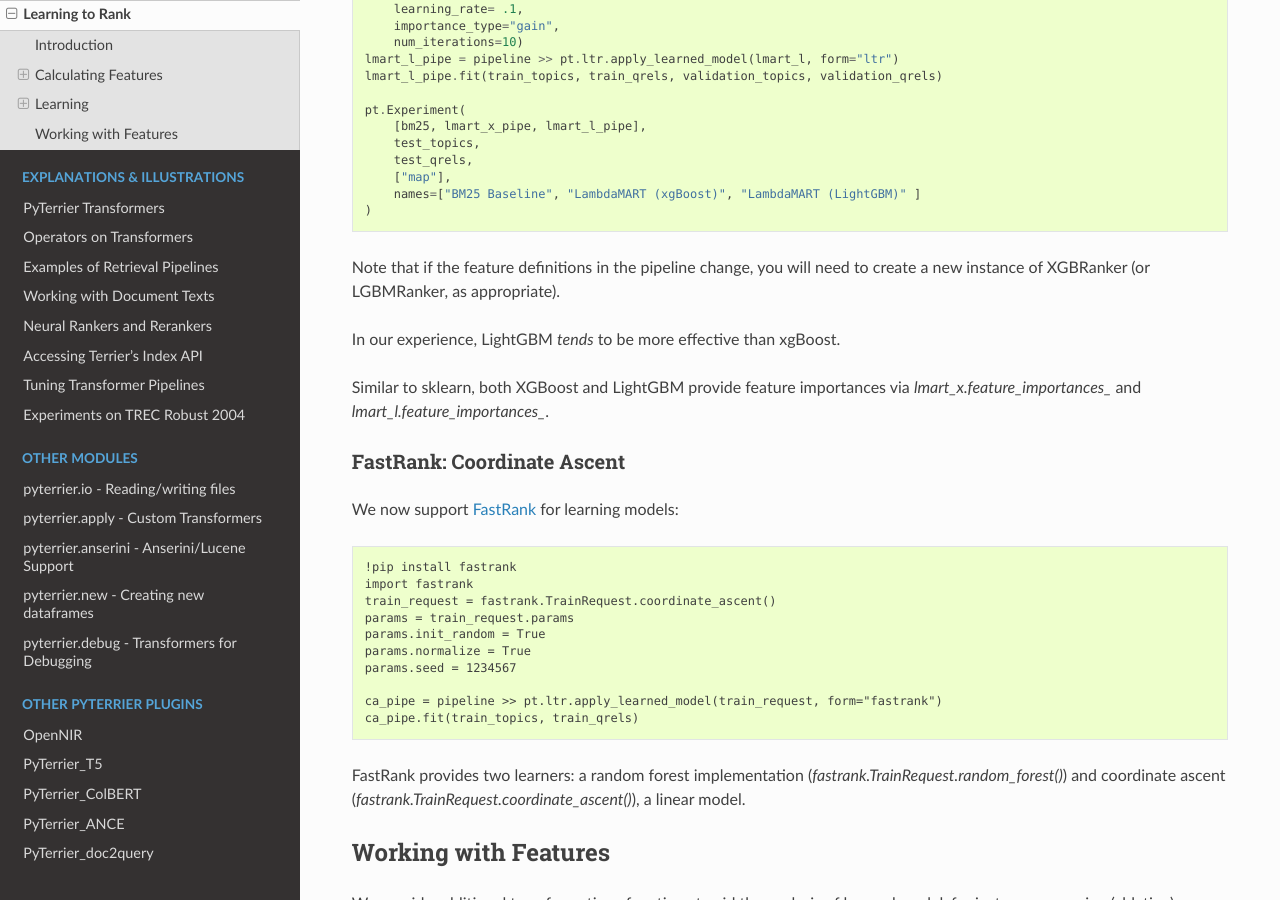
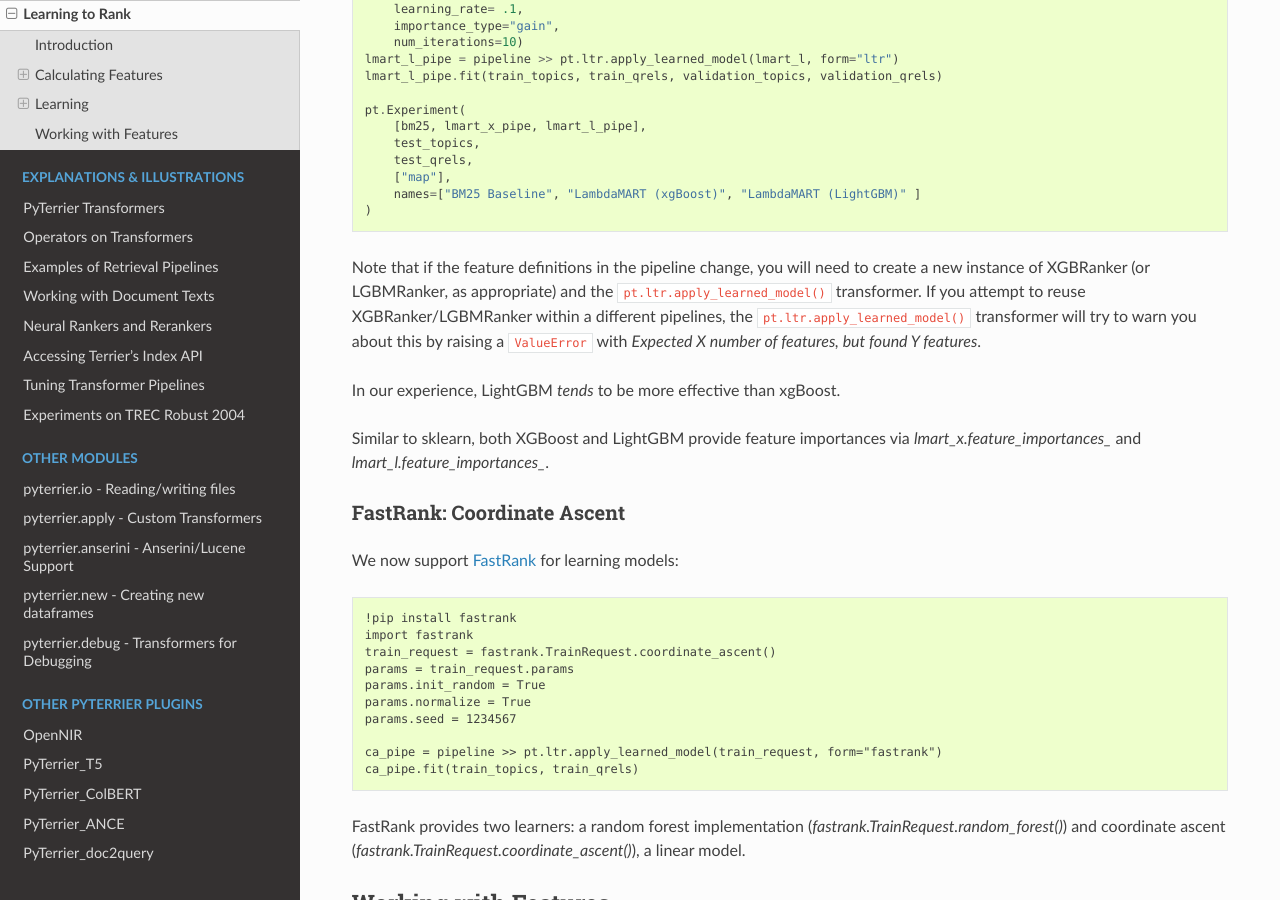
Before and after one commit to terrier-org/pyterrier, a Sphinx documentation site: the page built from docs/ltr.rst, in a window 1280 px wide and 900 px high, scrolled down 3639 px. Built offline with Sphinx 7.4.7 and the Read the Docs theme 2.0.0, drawn with Linux system fonts in a browser that asks for light colours; pages that are not in the unit, such as notebooks, are missing from menus; the version number is read from the project's files by our own code.

Commit message:
change to docs

```diff
--- a/docs/ltr.rst
+++ b/docs/ltr.rst
@@ -188,7 +188,9 @@
         names=["BM25 Baseline", "LambdaMART (xgBoost)", "LambdaMART (LightGBM)" ]
     )
 
-Note that if the feature definitions in the pipeline change, you will need to create a new instance of XGBRanker (or LGBMRanker, as appropriate).
+Note that if the feature definitions in the pipeline change, you will need to create a new instance of XGBRanker (or LGBMRanker, as appropriate)
+and the ``pt.ltr.apply_learned_model()`` transformer. If you attempt to reuse XGBRanker/LGBMRanker within a different pipelines, the
+``pt.ltr.apply_learned_model()`` transformer will try to warn you about this by raising a ``ValueError`` with `Expected X number of features, but found Y features`.
 
 In our experience, LightGBM *tends* to be more effective than xgBoost.
 
```
